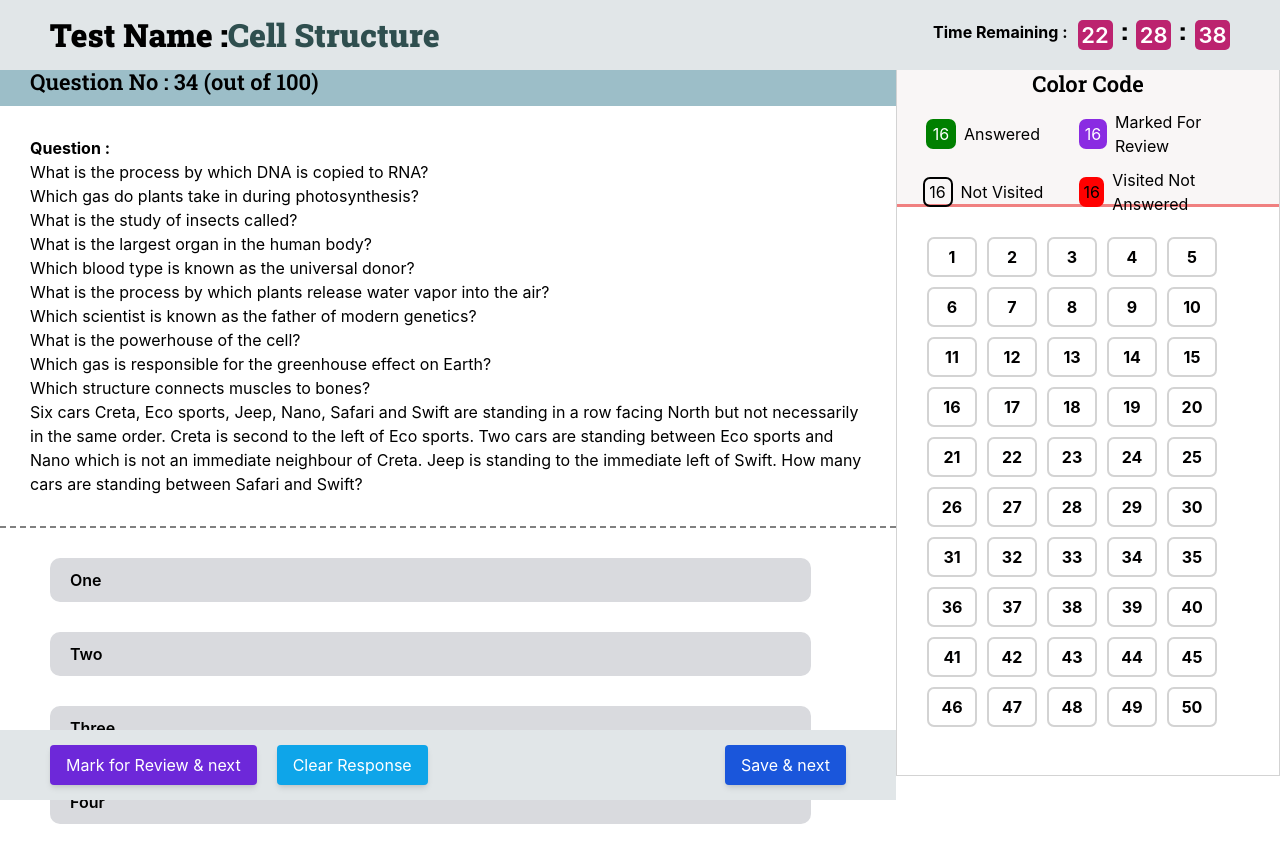
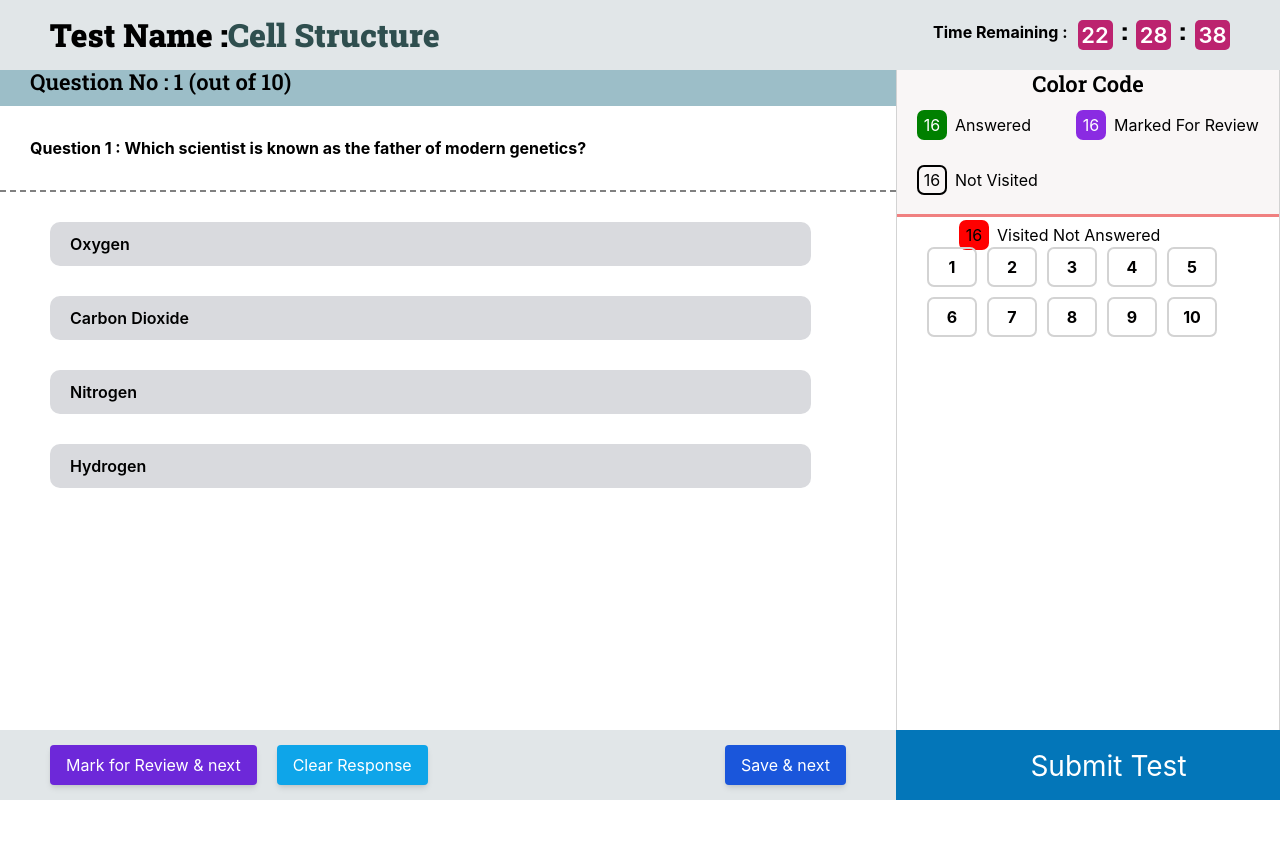
Before and after one commit to abhinavbgpgit/onlineTest, a React (Create React App) app: page /testfile in a window 1280 px wide. Shown: the top 862 px of the page. Built offline with nearby package versions, Linux system fonts and the light colour scheme; data requests are answered from the project's data file.

Commit message:
test is running

```diff
--- /dev/null
+++ b/db.json
@@ -0,0 +1,134 @@
+{
+  "questions": [
+    {
+      "first_question": "Which scientist is known as the father of modern genetics?",
+      "options": [
+        "Oxygen",
+        "Carbon Dioxide",
+        "Nitrogen",
+        "Hydrogen"
+      ],
+      "done": false,
+      "review": false,
+      "selectedOption": 2,
+      "id": 1
+    },
+    {
+      "first_question": "Which part of the plant is responsible for the process of photosynthesis?",
+      "options": [
+        "Oxygen",
+        "Carbon Dioxide",
+        "Nitrogen",
+        "Hydrogen"
+      ],
+      "done": false,
+      "review": false,
+      "selectedOption": 1,
+      "id": 2
+    },
+    {
+      "first_question": "What is the smallest unit of life that can carry out all the functions of an organism?",
+      "options": [
+        "Entomology",
+        "Botany",
+        "Zoology",
+        "Microbiology"
+      ],
+      "done": false,
+      "review": false,
+      "selectedOption": 2,
+      "id": 3
+    },
+    {
+      "first_question": "Which body system is responsible for circulating oxygen and nutrients throughout the body?",
+      "options": [
+        "Heart",
+        "Skin",
+        "Liver",
+        "Brain"
+      ],
+      "done": false,
+      "review": false,
+      "selectedOption": 4,
+      "id": 4
+    },
+    {
+      "first_question": "What is the powerhouse of the cell?",
+      "options": [
+        "A",
+        "O",
+        "B",
+        "AB"
+      ],
+      "done": false,
+      "review": false,
+      "selectedOption": 2,
+      "id": 5
+    },
+    {
+      "first_question": "Which structure connects muscles to bones?",
+      "options": [
+        "Transpiration",
+        "Respiration",
+        "Photosynthesis",
+        "Condensation"
+      ],
+      "done": false,
+      "review": false,
+      "selectedOption": 3,
+      "id": 6
+    },
+    {
+      "first_question": "Who is known for formulating the laws of inheritance and the principles of heredity?",
+      "options": [
+        "Charles Darwin",
+        "Gregor Mendel",
+        "Louis Pasteur",
+        "Albert Einstein"
+      ],
+      "done": false,
+      "review": false,
+      "selectedOption": 4,
+      "id": 7
+    },
+    {
+      "first_question": "What is the process by which a cell divides into two identical daughter cells?",
+      "options": [
+        "Mitochondria",
+        "Golgi Apparatus",
+        "Nucleus",
+        "Endoplasmic Reticulum"
+      ],
+      "done": false,
+      "review": false,
+      "selectedOption": 2,
+      "id": 8
+    },
+    {
+      "first_question": "What gas is produced during photosynthesis?",
+      "options": [
+        "Oxygen",
+        "Carbon Dioxide",
+        "Methane",
+        "Hydrogen"
+      ],
+      "done": false,
+      "review": false,
+      "selectedOption": 1,
+      "id": 9
+    },
+    {
+      "first_question": "Which type of connective tissue connects muscles to bones?",
+      "options": [
+        "Tendon",
+        "Ligament",
+        "Cartilage",
+        "Nerve"
+      ],
+      "done": false,
+      "review": false,
+      "selectedOption": 3,
+      "id": 10
+    }
+  ]
+}
--- a/package.json
+++ b/package.json
@@ -6,6 +6,7 @@
     "@testing-library/jest-dom": "^5.17.0",
     "@testing-library/react": "^13.4.0",
     "@testing-library/user-event": "^13.5.0",
+    "axios": "^1.4.0",
     "flat-color-icons": "^1.1.0",
     "flowbite": "^1.8.1",
     "flowbite-react": "^0.5.0",
--- a/src/json/Questions.js
+++ b/src/json/Questions.js
@@ -1,115 +1,64 @@
-
-const questions=[
+const questions = [
   {
     "first_question": "What is the process by which DNA is copied to RNA?",
-    "options": {
-      "A": "Transcription",
-      "B": "Translation",
-      "C": "Replication",
-      "D": "Translocation"
-    },
+    "options": ["Transcription", "Translation", "Replication", "Translocation"],
     "done": false,
     "review": false
   },
   {
     "first_question": "Which gas do plants take in during photosynthesis?",
-    "options": {
-      "A": "Oxygen",
-      "B": "Carbon Dioxide",
-      "C": "Nitrogen",
-      "D": "Hydrogen"
-    },
+    "options": ["Oxygen", "Carbon Dioxide", "Nitrogen", "Hydrogen"],
     "done": false,
     "review": false
   },
   {
     "first_question": "What is the study of insects called?",
-    "options": {
-      "A": "Entomology",
-      "B": "Botany",
-      "C": "Zoology",
-      "D": "Microbiology"
-    },
+    "options": ["Entomology", "Botany", "Zoology", "Microbiology"],
     "done": false,
     "review": false
   },
   {
     "first_question": "What is the largest organ in the human body?",
-    "options": {
-      "A": "Heart",
-      "B": "Skin",
-      "C": "Liver",
-      "D": "Brain"
-    },
+    "options": ["Heart", "Skin", "Liver", "Brain"],
     "done": false,
     "review": false
   },
   {
     "first_question": "Which blood type is known as the universal donor?",
-    "options": {
-      "A": "A",
-      "B": "O",
-      "C": "B",
-      "D": "AB"
-    },
+    "options": ["A", "O", "B", "AB"],
     "done": false,
     "review": false
   },
   {
     "first_question": "What is the process by which plants release water vapor into the air?",
-    "options": {
-      "A": "Transpiration",
-      "B": "Respiration",
-      "C": "Photosynthesis",
-      "D": "Condensation"
-    },
+    "options": ["Transpiration", "Respiration", "Photosynthesis", "Condensation"],
     "done": false,
     "review": false
   },
   {
     "first_question": "Which scientist is known as the father of modern genetics?",
-    "options": {
-      "A": "Charles Darwin",
-      "B": "Gregor Mendel",
-      "C": "Louis Pasteur",
-      "D": "Albert Einstein"
-    },
+    "options": ["Charles Darwin", "Gregor Mendel", "Louis Pasteur", "Albert Einstein"],
     "done": false,
     "review": false
   },
   {
     "first_question": "What is the powerhouse of the cell?",
-    "options": {
-      "A": "Mitochondria",
-      "B": "Golgi Apparatus",
-      "C": "Nucleus",
-      "D": "Endoplasmic Reticulum"
-    },
+    "options": ["Mitochondria", "Golgi Apparatus", "Nucleus", "Endoplasmic Reticulum"],
     "done": false,
     "review": false
   },
   {
     "first_question": "Which gas is responsible for the greenhouse effect on Earth?",
-    "options": {
-      "A": "Oxygen",
-      "B": "Carbon Dioxide",
-      "C": "Methane",
-      "D": "Hydrogen"
-    },
+    "options": ["Oxygen", "Carbon Dioxide", "Methane", "Hydrogen"],
     "done": false,
     "review": false
   },
   {
     "first_question": "Which structure connects muscles to bones?",
-    "options": {
-      "A": "Tendon",
-      "B": "Ligament",
-      "C": "Cartilage",
-      "D": "Nerve"
-    },
+    "options": ["Tendon", "Ligament", "Cartilage", "Nerve"],
     "done": false,
     "review": false
   }
-]
+];
 
-export default questions
+export default questions;
--- a/src/pages/test/TestFile.js
+++ b/src/pages/test/TestFile.js
@@ -1,30 +1,134 @@
-import React from 'react';
-import './testfile.css';
-import { useState, useEffect } from 'react';
+import React from "react";
+import "./testfile.css";
+import { useState, useEffect } from "react";
 import { Button } from "../../comonents/AdvancedButton";
-import questions from '../../json/Questions';
+import axios from "axios";
+import { NavLink } from "react-router-dom";
 const TestFile = () => {
+  const [selectedOption, setSelectedOption] = useState(null);
   const [currentHour, setCurrentHour] = useState(new Date().getHours());
   const [currentMinute, setCurrentMinute] = useState(new Date().getMinutes());
   const [currentSecond, setCurrentSecond] = useState(new Date().getSeconds());
-  const numbers = Array.from({ length: 50 }, (_, index) => index + 1);
+  const [questionBox, setQuestionsBox] = useState([]);
+  // const numbers = Array.from({ length:questions.length }, (_, index) => index + 1);
+  const [visited, setVisited] = useState(0);
+  const [questions, setQuestions] = useState([]);
+  const url = "http://localhost:8000/questions";
 
+  const [quizState, setQuizState] = useState([
+    null,
+    null,
+    null,
+    null,
+    null,
+    null,
+    null,
+    null,
+    null,
+    null,
+  ]);
+  const insertStringAtIndex = (index, value) => {
+    const updatedArray = [...quizState];
+    updatedArray.splice(index, 1, value);
+    setQuizState(updatedArray);
+  };
   useEffect(() => {
+    axios
+      .get(url)
+      .then((response) => {
+        setQuestionsBox(
+          Array.from({ length: response.data.length }, (_, index) => index + 1)
+        );
+        setQuestions(response.data);
+        // console.log(response.data)
+        console.log(quizState);
+      })
+      .catch((error) => {
+        console.error("Error fetching data:", error);
+      });
+
+    setSelectedOption(questions[visited]?.selectedOption - 1);
+
     const interval = setInterval(() => {
       const now = new Date();
       setCurrentHour(now.getHours());
       setCurrentMinute(now.getMinutes());
       setCurrentSecond(now.getSeconds());
-    }, 1000); // Update every second
+    }, [visited]);
 
     return () => {
       clearInterval(interval);
     };
-  }, []);
+  }, [visited]);
+
+  let payload = {
+    first_question: questions[visited]?.first_question,
+    options: [
+      questions[visited]?.options[0],
+      questions[visited]?.options[1],
+      questions[visited]?.options[2],
+      questions[visited]?.options[3],
+    ],
+    done: false,
+    review: false,
+    selectedOption: selectedOption == null ? null : selectedOption + 1,
+  };
+
+  const questionAnalyser = (index) => {
+    if (quizState[index] !== "answered" && quizState[visited] !== "review") {
+      insertStringAtIndex(index, "visited");
+    }
+
+    console.log("visiting Page : " + parseInt(visited + 1));
+    // console.log(quizState);
+    setVisited(index);
+  };
+
+  const saveAndNext = () => {
+    if (quizState[visited] !== "answered" && quizState[visited] !== "review" ) {
+      insertStringAtIndex(visited, "saveandexit");
+    }
+    console.log("visited" + visited);
+    if (visited < questions.length - 1) {
+      setVisited(visited + 1);
+    } else {
+      setVisited(0);
+    }
+    axios
+      .put(`${url}/${visited + 1}`, payload)
+      .then((response) => {})
+      .catch((error) => {
+        console.error("Error fetching data:", error);
+      });
+  };
+
+  const showQuizState = () => {
+    console.log(quizState);
+    console.log("Page No : " + parseInt(visited + 1));
+  };
+
+  const handleOptionClick = (index) => {
+    console.log(visited + 1);
+    insertStringAtIndex(visited, "answered");
+    console.log(index + " clicked");
+    setSelectedOption(index);
+  };
+  const markForReview=()=>
+  {
+    insertStringAtIndex(visited, "review");
+    if (visited < questions.length - 1) {
+      setVisited(visited + 1);
+    } else {
+      setVisited(0);
+    }
+  }
+
   return (
     <div>
       <div className="floating_navbar">
-<div className="test_name">Test Name :<span style={{color:"#2F4F4F"}}>Cell Structure</span>  </div>
+        <div className="test_name">
+          Test Name :<span style={{ color: "#2F4F4F" }}>Cell Structure</span>
+        </div>
         <div className="time_remaining">
           <b>Time Remaining : </b>
           <div className="time">
@@ -38,30 +142,29 @@ const TestFile = () => {
       </div>
       <div className="main_test">
         <div className="test_left">
-<div className="question_no center">Question No : 34 (out of 100)</div>
+          <div className="question_no center">
+            Question No : {visited + 1} (out of {questions.length})
+          </div>
 
           <div className="question">
-<b>Question : </b>
-{
-  questions.map((item)=>
-  {
-    return(
-      <div>{item.first_question}</div>
-    )
-  })
-}
+            <b>Question {visited + 1} : </b>
 
+            <b>{questions[visited]?.first_question} </b>
+          </div>
 
-
-Six cars Creta, Eco sports, Jeep, Nano, Safari and Swift are standing in a row facing North but not necessarily in the same order. Creta is second to the left of Eco sports. Two cars are standing between Eco sports and Nano which is not an immediate neighbour of Creta. Jeep is standing to the immediate left of Swift. How many cars are standing between Safari and Swift?
-</div>
           <ul className="options">
-  <li className="option">One</li>
-  <li className="option">Two</li>
-  <li className="option">Three</li>
-  <li className="option">Four</li>
+            {questions[visited]?.options.map((item, index) => (
+              <li
+                key={index}
+                className={`option ${
+                  selectedOption === index ? "clicked" : ""
+                }`}
+                onClick={() => handleOptionClick(index)}
+              >
+                {item}
+              </li>
+            ))}
           </ul>
-
         </div>
         <div className="test_file_right">
           <div className="color_code">
@@ -70,7 +173,6 @@ Six cars Creta, Eco sports, Jeep, Nano, Safari and Swift are standing in a row f
                            <div className="color_code_item center">
                 <div className="square_1 center">16</div>
                 <div className="square_1_text ml-2">Answered</div>
-
               </div>
               <div className="color_code_item center">
                 <div className="square_2 center">16</div>
@@ -87,29 +189,49 @@ Six cars Creta, Eco sports, Jeep, Nano, Safari and Swift are standing in a row f
             </div>
           </div>
           <div className="question_analyser">
+            {quizState.map((item, index) => {
+              return (
+                <div
+                  key={index}
+                  className={`question_analyser_item center  ${
+                    item === "answered" ? "green" : ""
+                  } ${item === 'visited' ? 'red' : ''} ${item === 'review' ? 'brown' : ''}
+                  ${item === 'saveandexit' ? 'red' : ''}
+                  `}
+                  onClick={() => questionAnalyser(index)}
+                >
+                  {index + 1}
+                </div>
+              );
+            })}
+          <NavLink to="/result"><div className="submit_test">
 
-{
-  numbers.map((item)=>
-  {
-    return(
-      <div className='question_analyser_item center'>{item}</div>
-    )
-  })
-}
-
+              <div className="submit_text_test">Submit Test</div>
+              </div></NavLink>
           </div>
-
         </div>
       </div>
       <div className="bottom_buttons">
         <div className="left_buttons">
-    <Button className="bg-violet-700">Mark for Review & next</Button>
-  <Button className="bg-sky-500 ml-5">Clear Response</Button>
+          <Button
+            className="bg-violet-700"
+            onClick={() => { markForReview() }}
+
+          >
+            Mark for Review & next
+          </Button>
+          <Button
+            className="bg-sky-500 ml-5"
+            onClick={() =>{ setSelectedOption(null); }}
+          >
+            Clear Response
+          </Button>
         </div>
-    <Button >Save & next</Button>
+        <Button onClick={() => saveAndNext()}>Save & next</Button>
+
       </div>
     </div>
-  )
-}
+  );
+};
 
-export default TestFile
+export default TestFile;
--- a/src/pages/test/testfile.css
+++ b/src/pages/test/testfile.css
@@ -118,7 +118,7 @@ padding-left: 20px;
 font-weight: 600;
 }
 .option:hover{
-    background-color: rgb(72, 72, 73);
+    background-color: gray;
     color: white;
 }
 
@@ -146,7 +146,7 @@ font-weight: 600;
 }
 .color_code
 {
-    height: 150px;
+    height: 160px;
     background-color: rgb(249, 246, 246);
     /* border-radius: 20px; */
     /* width: 98%; */
@@ -192,16 +192,30 @@ font-weight: 600;
     width: 30px;
    background-color: red;
     border-radius: 7px;
+    margin-left: 42px;
 }
+.square_5
+{
+    height: 30px;
+    width: 30px;
+   background-color: rgb(37, 47, 184);
+    border-radius: 7px;
+    color: white;
+}
+
 .color_code_items
 {
     display: flex;
+    justify-content: start;
+    /* background-color: aqua; */
+    align-items: center;
     flex-wrap: wrap;
-    gap: 10px;
+    gap: 25px;
 }
 .color_code_item
 {
-    width: 45%;
+  /* background-color: chocolate;  */
+  margin-left: 20px; /* width: 48%; */
 }
 .question_analyser_item
 {
@@ -216,9 +230,59 @@ font-weight: 600;
 }
 .question_analyser
 {
+
 display: flex;
 gap: 10px;
 flex-wrap: wrap;
 padding: 30px;
 /* border-left: 3px solid lightcoral; */
 }
+
+.option.clicked {
+    background-color: rgb(72, 72, 73);
+color: white;
+}
+.question_analyser_item.clicked{
+    background-color: rgb(37, 47, 184);
+    color: white;
+}
+
+.green
+{
+    background-color: green;
+    color: white;
+}
+.red
+{
+    background-color: red;
+    color: white;
+}
+
+.brown
+{
+    background-color: blueviolet;
+    color: white;
+}
+
+.submit_test
+{
+    background-color: rgb(3, 118, 185);
+    width: 30%;
+   position: fixed;
+   bottom: 0;
+   right: 0;
+   height: 70px;
+  cursor: pointer;
+
+}
+.submit_text_test
+{
+width: fit-content;
+margin-left: 35%;
+margin-top: 15px;
+font-size: 28px;
+   color: white;
+
+
+
+}
```
Also changed, not shown: src/App.js (+19 -1 lines), src/pages/test/Result.js (added, +10 -0 lines), src/pages/test/result.css (added), 1 other file (tests, documents, lock files or other folders). Lines whose indentation alone changed are shown as unchanged.
